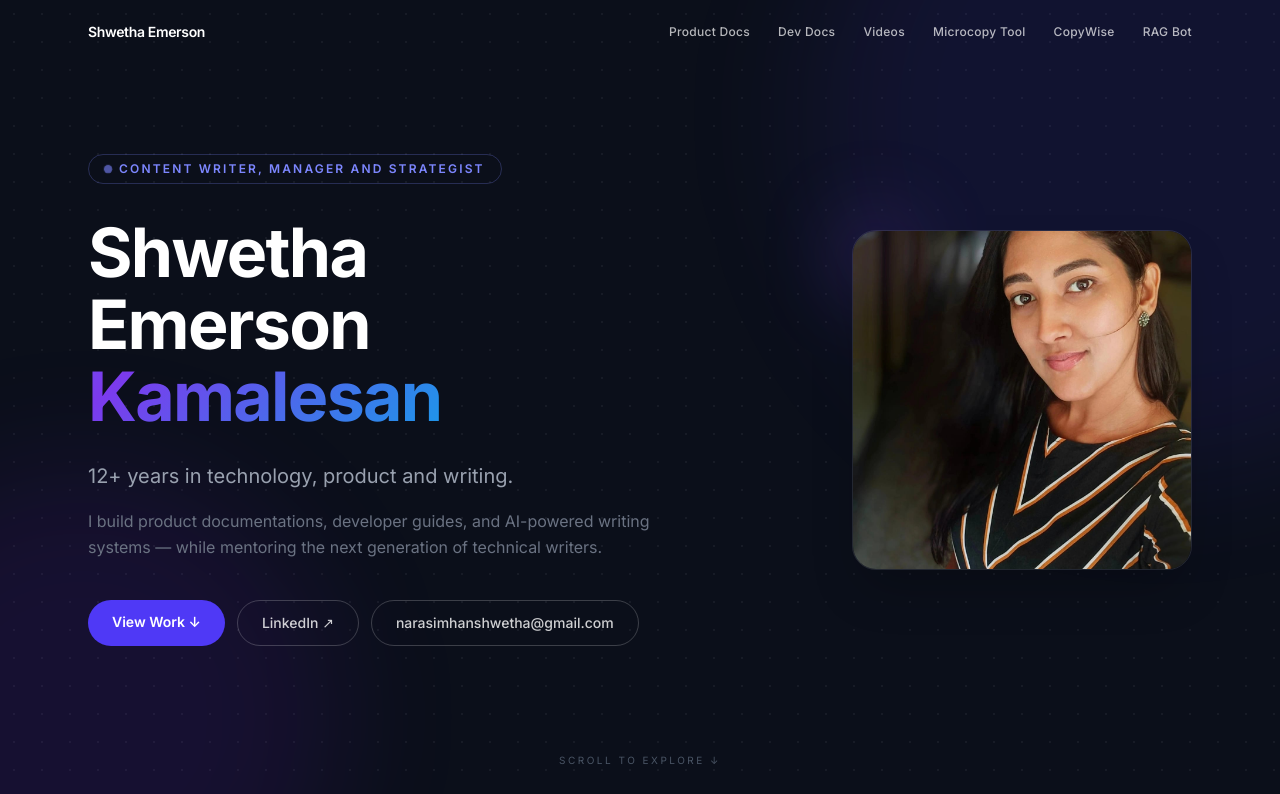
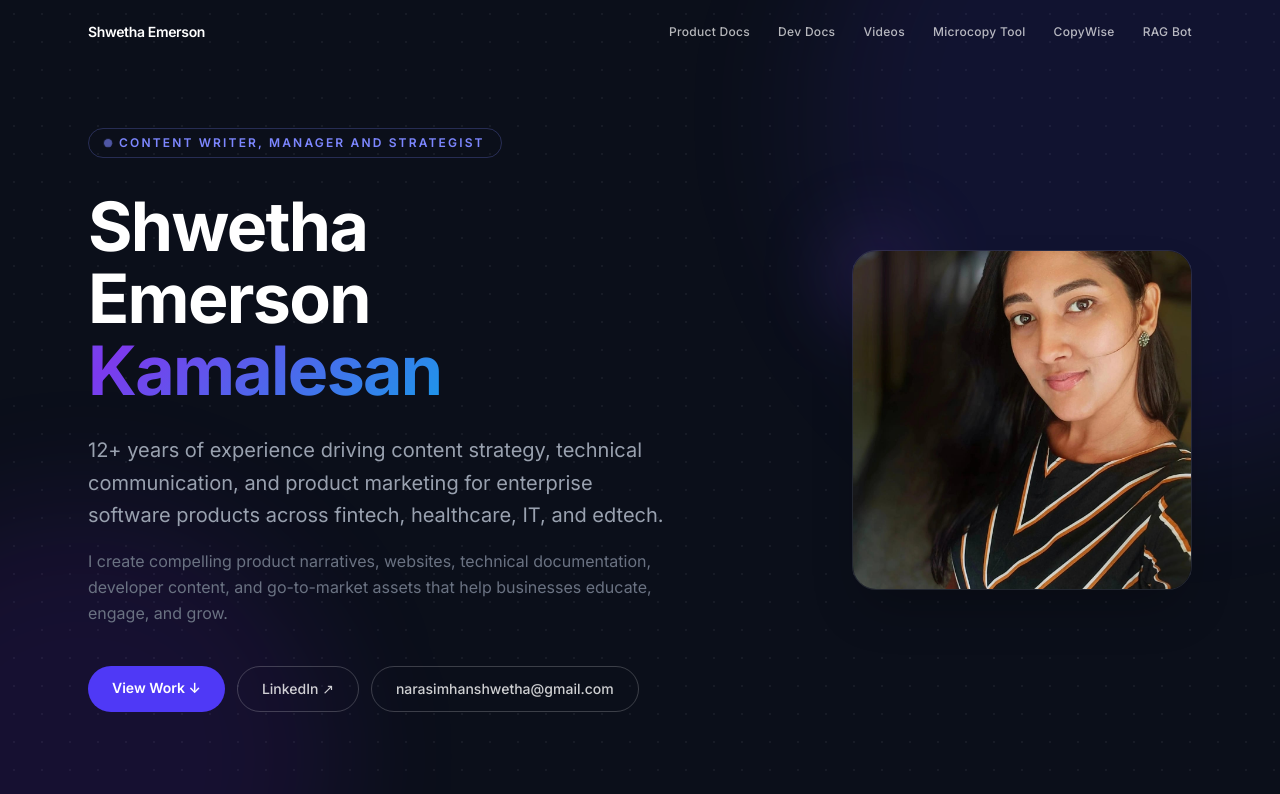
Before and after one commit to Shwe1011/writesbyshwe, a Next.js app: page / in a window 1280 px wide. Shown: the top 794 px of the page. Built offline with nearby package versions, Linux system fonts and the light colour scheme.

Commit message:
Update PortfolioHero.tsx

```diff
--- a/components/PortfolioHero.tsx
+++ b/components/PortfolioHero.tsx
@@ -21,11 +21,11 @@ export default function PortfolioHero() {
           </h1>
 
           <p className="text-gray-400 text-lg lg:text-xl leading-relaxed mb-4 max-w-xl">
-            12+ years in technology, product and writing.
+            12+ years of experience driving content strategy, technical communication, and product marketing for enterprise software products across fintech, healthcare, IT, and edtech.
           </p>
           <p className="text-gray-500 text-base leading-relaxed mb-10 max-w-xl">
-           I build product documentations, developer guides, and AI-powered writing systems — while mentoring the next generation of technical writers.
-          </p>
+            I create compelling product narratives, websites, technical documentation, developer content, and go-to-market assets that help businesses educate, engage, and grow.
+         </p>
 
           <div className="flex flex-wrap gap-3">
             <a
```
